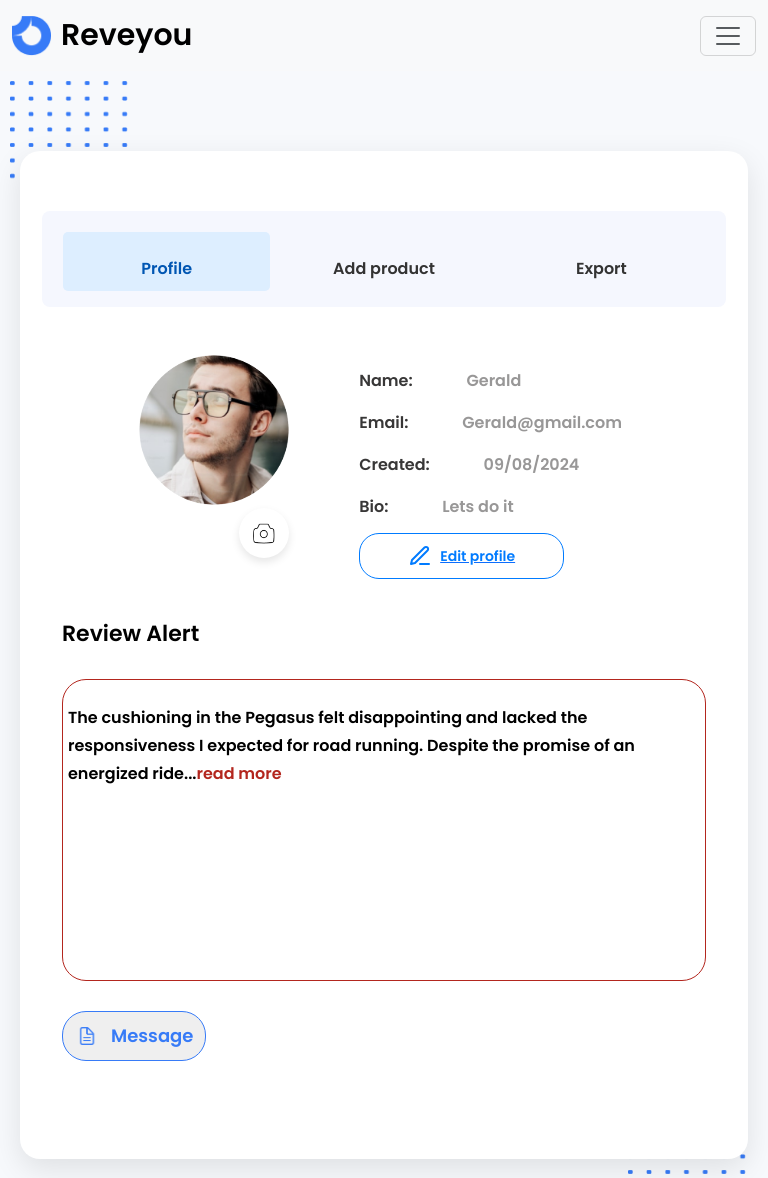
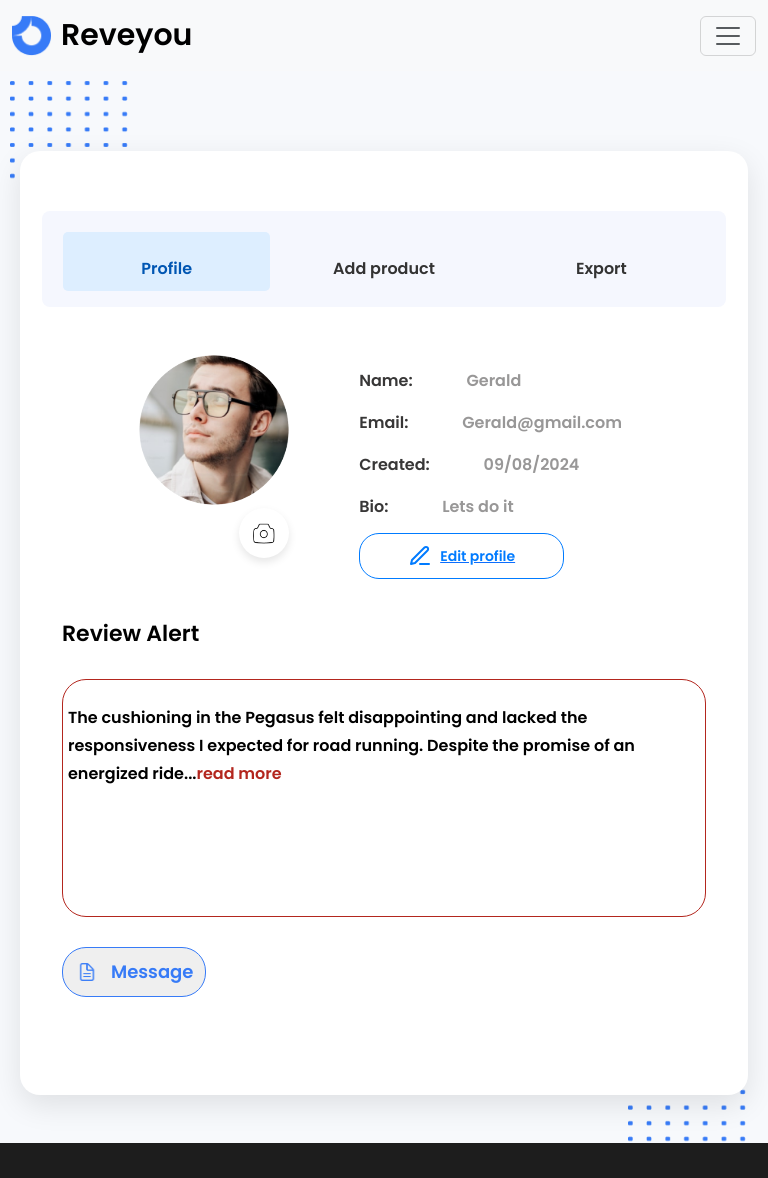
Before and after one commit to saraabdelrhman/wallet-market-master, a React (Create React App) app: page /profile in a window 768 px wide. Shown: the top 1178 px of the page. Built offline with nearby package versions, Linux system fonts and the light colour scheme.

Commit message:
Update Profile.css

```diff
--- a/src/components/Profile.css
+++ b/src/components/Profile.css
@@ -202,15 +202,15 @@
 }
 
 /* Tablet screens (between 768px and 1024px) */
-@media (max-width: 1024px) {
+@media (min-width: 768px) and (max-width: 1024px) {
   .paddin {
-    padding-bottom: 10%; /* 10% padding for tablet */
+    padding-bottom: 10%; /* 10% padding for tablets */
   }
 }
 
 /* Mobile screens (less than or equal to 768px) */
 @media (max-width: 768px) {
   .paddin {
-    padding-bottom: 30%; /* 20% padding for mobile */
+    padding-bottom: 20%; /* 20% padding for mobile */
   }
 }
```
